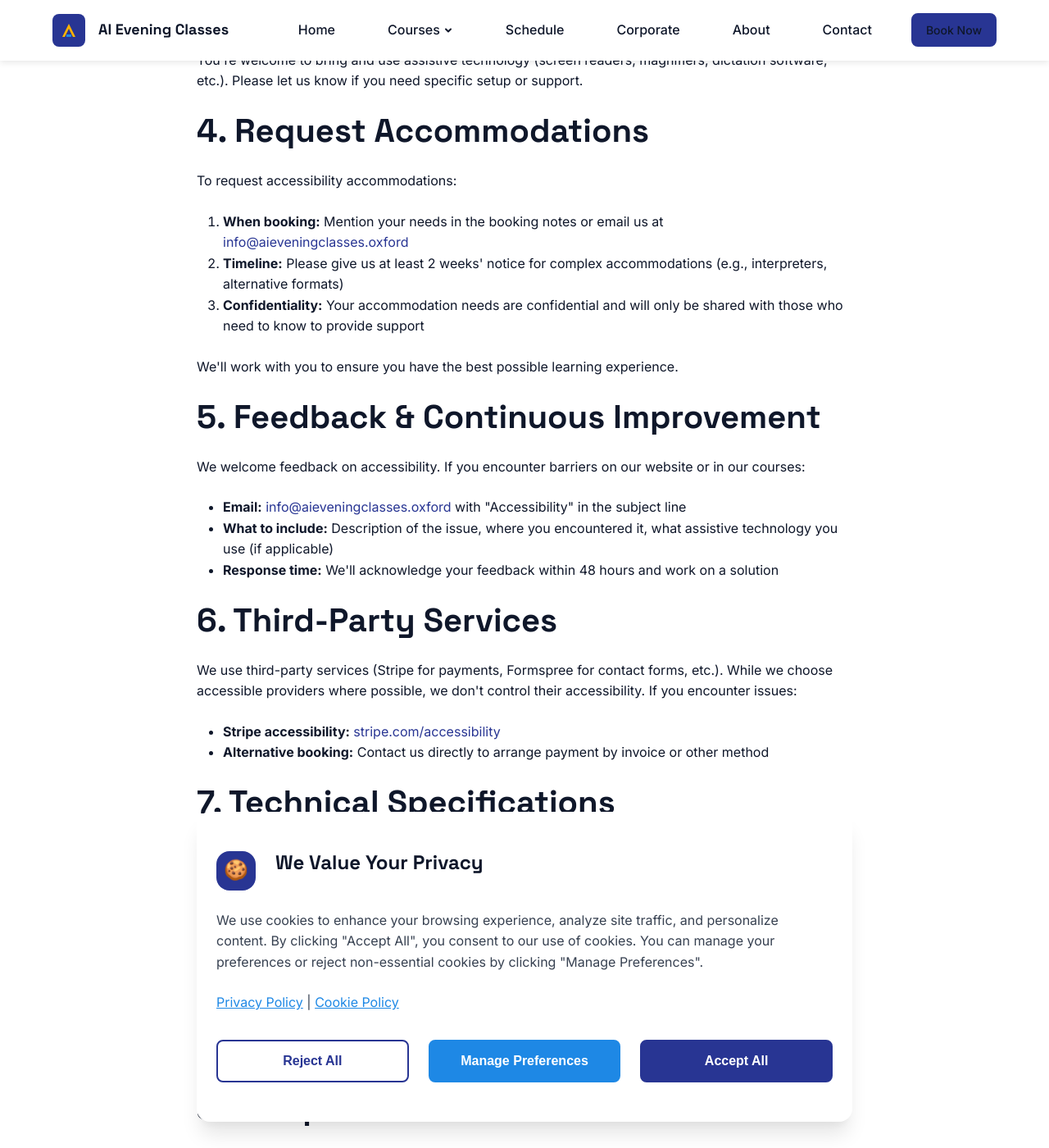
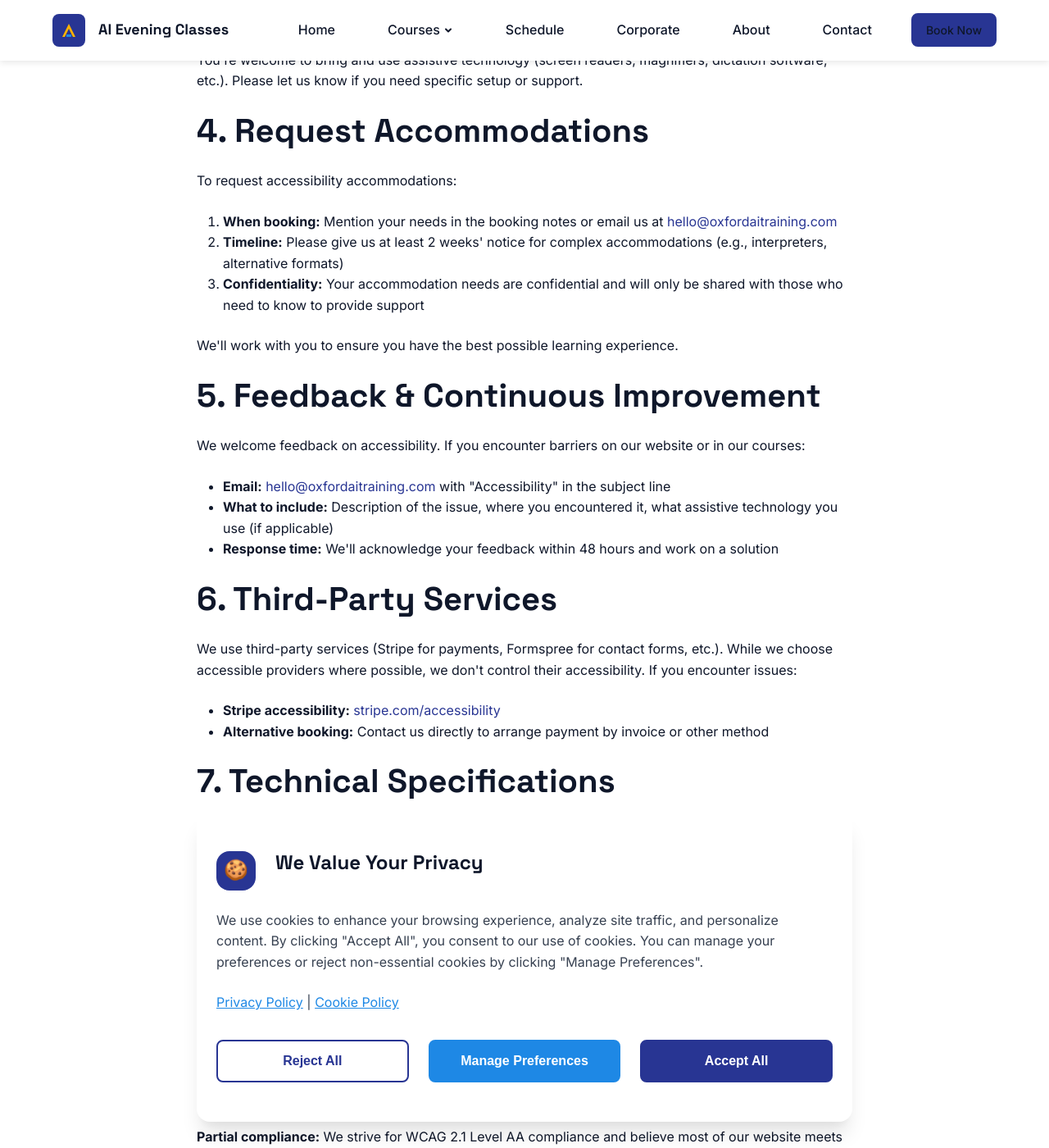
Before and after one commit to LatinRickshaw/oxfordaiteaching, a Jekyll site: the page built from accessibility.html, in a window 1280 px wide and 1400 px high, scrolled down 1939 px. Shown: the whole window at 82% size. Built offline with Jekyll 4.4.1, drawn with Linux system fonts in a browser that asks for light colours; some of the changed text lies outside the part shown.

Commit message:
Updated contact email address

```diff
--- a/_config.yml
+++ b/_config.yml
@@ -9,7 +9,7 @@ tagline: "Master AI Skills in Oxford's Premier Evening Classes"
 keywords: "AI courses Oxford, AI training, evening classes Oxford, AI workshops, prompt engineering, agentic AI"
 
 # Contact
-email: info@aieveningclasses.oxford
+email: hello@oxfordaitraining.com
 location: "Oxford, UK"
 
 # Social (add your handles)
```
